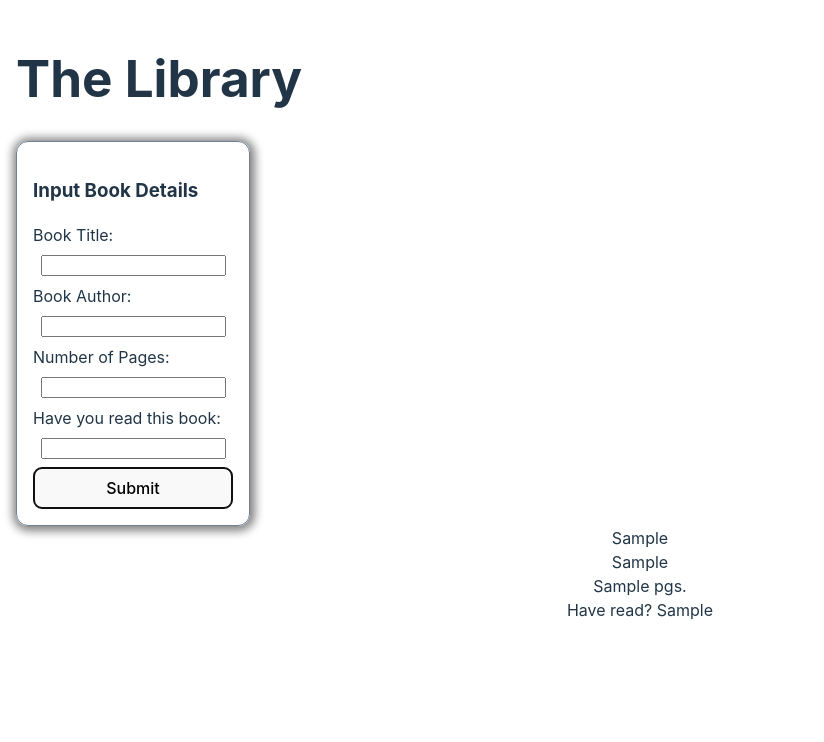
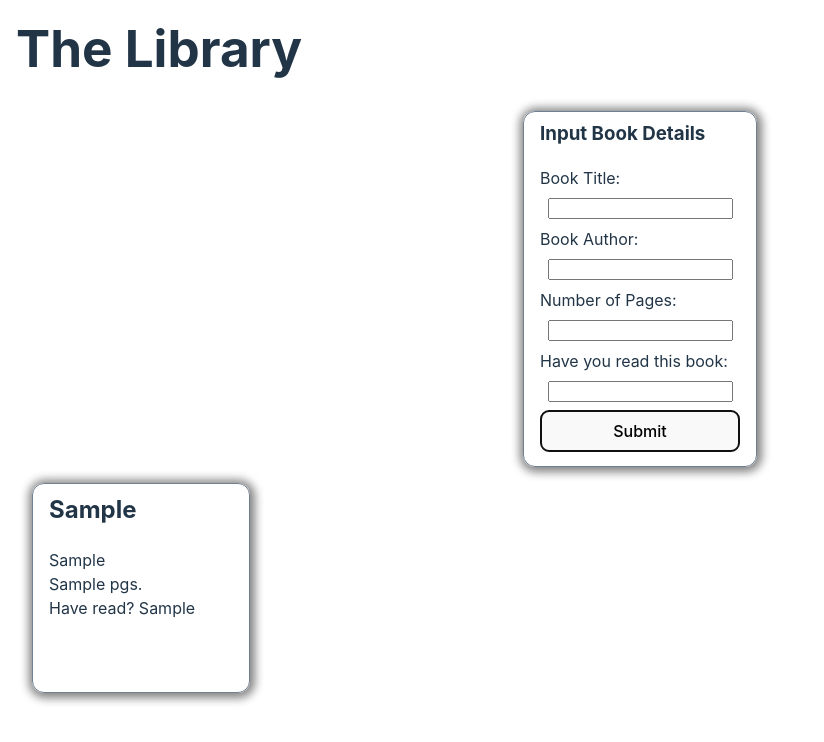
Before and after one commit to SalamanderCtesiphon/library-project, a React (Vite) app: page / in a window 1280 px wide. Both pictures are taken after typing "Sample", "Sample", "Sample", "Sample" into the empty fields and a click on the button "Submit". Shown: the top 742 px of the page, without its empty margins (0-824 px from the left). Built offline with nearby package versions, Linux system fonts and the light colour scheme.

Commit message:
styled the page

```diff
--- a/src/App.css
+++ b/src/App.css
@@ -5,8 +5,21 @@
   text-align: center;
 }
 
+h1, h2, h3 {
+  margin-top: 4px;
+}
+
 .header {
   justify-self: start;
+}
+
+section {
+  width: 100%;
+  height: auto;
+  display: flex;
+  flex-direction: column;
+  align-items: center;
+  justify-self: center;
 }
 
 form {
@@ -17,7 +30,7 @@ form {
   width: 200px;
   height: auto;
   border: 1px solid slategrey;
-  padding: 1rem;
+  padding: 4px 1rem;
   border-radius: 12px;
   box-shadow: 1px 1px 10px 4px rgba(0, 0, 0, 0.493);
 }
@@ -25,3 +38,22 @@ form {
 input {
   margin: 0.5rem;
 }
+
+button {
+  margin-bottom: 10px;
+}
+
+.library-display {
+  display: grid;
+  grid-template-columns: 1fr 1fr 1fr 1fr 1fr;
+  text-align: left;
+}
+
+.book-card {
+  margin: 1rem;
+  padding: 4px 1rem;
+  border: 1px solid slategrey;
+  border-radius: 12px;
+  box-shadow: 1px 1px 10px 4px rgba(0, 0, 0, 0.493);
+  height: 200px;
+}
--- a/src/App.jsx
+++ b/src/App.jsx
@@ -99,7 +99,7 @@ function App() {
       <section className="library-display">
         {myLibrary.map((item) => (
           <div className="book-card">
-            <div>{item.title}</div>
+            <h2>{item.title}</h2>
             <div>{item.author}</div>
             <div>{item.pages} pgs.</div>
             <div>Have read? {item.have_read}</div>
```
